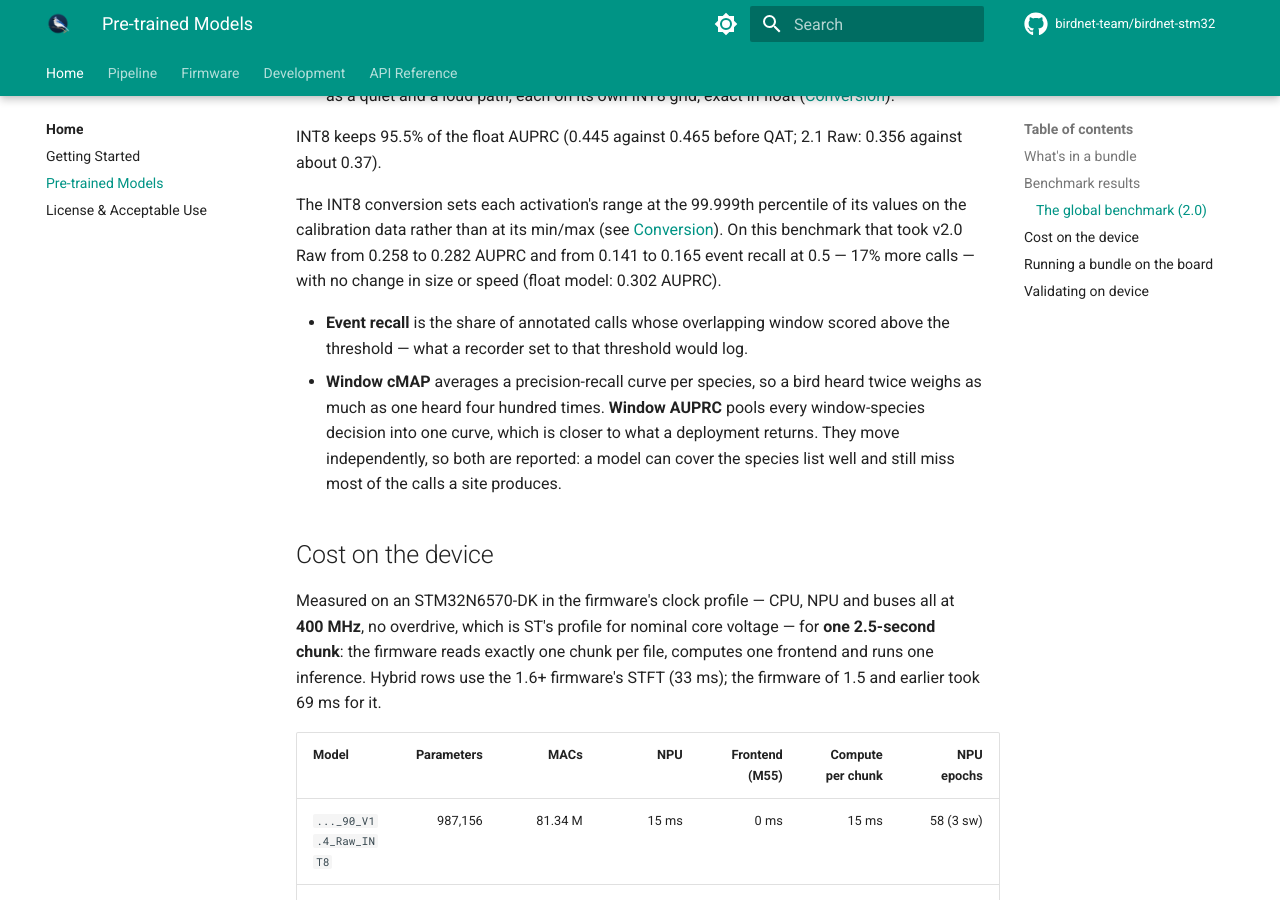
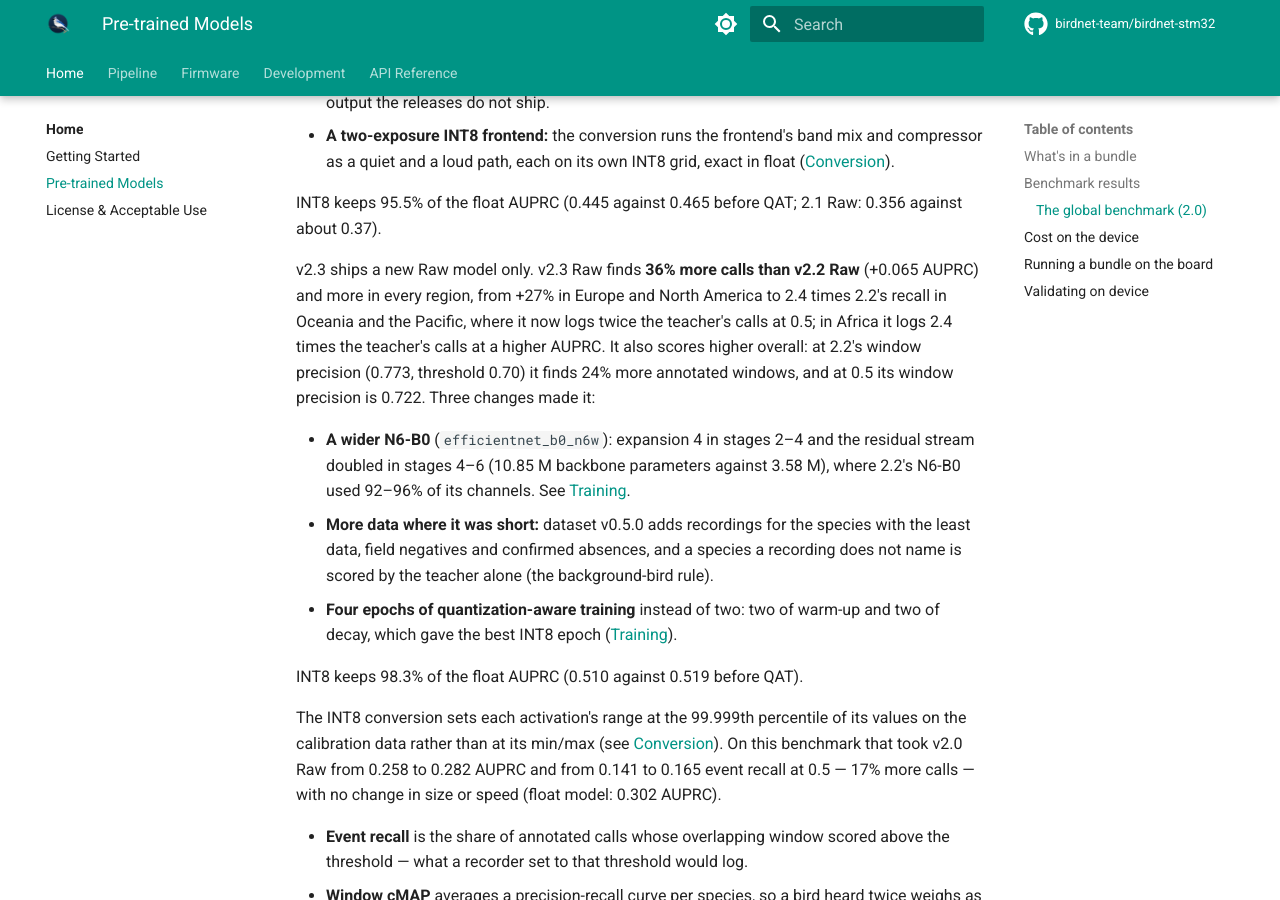
Before and after one commit to birdnet-team/birdnet-stm32, an MkDocs documentation site: the page built from docs/pretrained-models.md, in a window 1280 px wide and 900 px high, scrolled down 7973 px. Built offline with MkDocs 1.6.1 and Material for MkDocs 9.7.7, drawn with Linux system fonts in a browser that asks for light colours; comment, search, counter and statistics services are not loaded; some of the changed text lies outside the part shown.

```diff
--- a/birdnet_stm32/__init__.py
+++ b/birdnet_stm32/__init__.py
@@ -5,4 +5,4 @@ from importlib.metadata import PackageNotFoundError, version
 try:
     __version__ = version("birdnet-stm32")
 except PackageNotFoundError:
-    __version__ = "2.2.0"  # fallback when not installed
+    __version__ = "2.3.0"  # fallback when not installed
--- a/docs/pretrained-models.md
+++ b/docs/pretrained-models.md
@@ -6,8 +6,8 @@ live in different releases:
 
 | Model | Release | Use it for |
 |---|---|---|
-| **`BirdNET_Tiny_N6_GLOBAL_1K_V2.2_Raw`** | [v2.2](https://github.com/birdnet-team/birdnet-stm32/releases/tag/v2.2) (latest) | The recommended model: 1,007 bird species worldwide, all on the NPU |
-| `BirdNET_Tiny_N6_GLOBAL_1K_V2.0_Hybrid` | [v2.0](https://github.com/birdnet-team/birdnet-stm32/releases/tag/v2.0) | The current hybrid model; 2.1 and 2.2 have no hybrid model |
+| **`BirdNET_Tiny_N6_GLOBAL_1K_V2.3_Raw`** | [v2.3](https://github.com/birdnet-team/birdnet-stm32/releases/tag/v2.3) (latest) | The recommended model: 1,007 bird species worldwide, all on the NPU |
+| `BirdNET_Tiny_N6_GLOBAL_1K_V2.0_Hybrid` | [v2.0](https://github.com/birdnet-team/birdnet-stm32/releases/tag/v2.0) | The current hybrid model; 2.1 to 2.3 have no hybrid model |
 | `BirdNET_Tiny_N6_USNE_90_V1.9_Raw` | [v1.9](https://github.com/birdnet-team/birdnet-stm32/releases/tag/v1.9) | 90 species of the northeastern United States |
 
 ## What's in a bundle
@@ -150,20 +150,21 @@ and hop, INT8 model, pooled over all sites:
 | `..._1K_V2.0_Raw_INT8` | 0.244 | 0.165 | 0.120 | 0.190 | 0.282 |
 | `..._1K_V2.0_Hybrid_INT8` | 0.269 | 0.183 | 0.134 | 0.209 | 0.303 |
 | `..._1K_V2.1_Raw_INT8` | 0.355 | 0.274 | 0.220 | 0.241 | 0.356 |
-| **`..._1K_V2.2_Raw_INT8`** | **0.499** | **0.401** | **0.329** | **0.309** | **0.445** |
+| `..._1K_V2.2_Raw_INT8` | 0.499 | 0.401 | 0.329 | 0.309 | 0.445 |
+| **`..._1K_V2.3_Raw_INT8`** | **0.616** | **0.547** | **0.424** | **0.362** | **0.510** |
 | BirdNET+ V3.0 preview 3.1 | 0.695 | 0.545 | 0.450 | 0.459 | 0.597 |
 
 By region (event recall @0.5 / window AUPRC):
 
-| Region | Calls | Species | v2.0 Raw | v2.0 Hybrid | v2.1 Raw | v2.2 Raw | BirdNET+ V3.0 preview 3.1 |
-|---|---:|---:|---|---|---|---|---|
-| Europe | 29,344 | 163 | 0.225 / 0.382 | 0.250 / 0.404 | 0.341 / 0.440 | **0.469 / 0.524** | 0.603 / 0.650 |
-| North America | 6,319 | 74 | 0.215 / 0.404 | 0.249 / 0.447 | 0.361 / 0.498 | **0.491 / 0.574** | 0.681 / 0.709 |
-| South America | 7,594 | 96 | 0.142 / 0.216 | 0.172 / 0.242 | 0.259 / 0.291 | **0.387 / 0.364** | 0.578 / 0.569 |
-| Central America & Caribbean | 6,627 | 88 | 0.045 / 0.199 | 0.059 / 0.232 | 0.185 / 0.353 | **0.334 / 0.429** | 0.585 / 0.638 |
-| Oceania & Pacific | 5,517 | 15 | 0.060 / 0.621 | 0.024 / 0.615 | 0.071 / 0.654 | **0.217 / 0.690** | 0.258 / 0.754 |
-| Asia | 2,152 | 24 | 0.012 / 0.208 | 0.017 / 0.205 | 0.059 / 0.228 | **0.111 / 0.289** | 0.222 / 0.358 |
-| Africa | 1,865 | 25 | 0.054 / 0.243 | 0.060 / 0.292 | 0.146 / 0.297 | **0.210 / 0.346** | 0.135 / 0.351 |
+| Region | Calls | Species | v2.0 Raw | v2.0 Hybrid | v2.1 Raw | v2.2 Raw | v2.3 Raw | BirdNET+ V3.0 preview 3.1 |
+|---|---:|---:|---|---|---|---|---|---|
+| Europe | 29,344 | 163 | 0.225 / 0.382 | 0.250 / 0.404 | 0.341 / 0.440 | 0.469 / 0.524 | **0.597 / 0.574** | 0.603 / 0.650 |
+| North America | 6,319 | 74 | 0.215 / 0.404 | 0.249 / 0.447 | 0.361 / 0.498 | 0.491 / 0.574 | **0.624 / 0.621** | 0.681 / 0.709 |
+| South America | 7,594 | 96 | 0.142 / 0.216 | 0.172 / 0.242 | 0.259 / 0.291 | 0.387 / 0.364 | **0.531 / 0.449** | 0.578 / 0.569 |
+| Central America & Caribbean | 6,627 | 88 | 0.045 / 0.199 | 0.059 / 0.232 | 0.185 / 0.353 | 0.334 / 0.429 | **0.488 / 0.513** | 0.585 / 0.638 |
+| Oceania & Pacific | 5,517 | 15 | 0.060 / 0.621 | 0.024 / 0.615 | 0.071 / 0.654 | 0.217 / 0.690 | **0.516 / 0.732** | 0.258 / 0.754 |
+| Asia | 2,152 | 24 | 0.012 / 0.208 | 0.017 / 0.205 | 0.059 / 0.228 | 0.111 / 0.289 | **0.154 / 0.332** | 0.222 / 0.358 |
+| Africa | 1,865 | 25 | 0.054 / 0.243 | 0.060 / 0.292 | 0.146 / 0.297 | 0.210 / 0.346 | **0.318 / 0.382** | 0.135 / 0.351 |
 
 ![WABAD precision-recall curves by region for the 2.x models, the BirdNET+ V3.0 teacher and BirdNET V2.4](assets/wabad_pr_by_region.png)
 
@@ -221,6 +222,28 @@ the teacher (0.210 against 0.135) at nearly its AUPRC. Three changes made it:
 INT8 keeps 95.5% of the float AUPRC (0.445 against 0.465 before QAT; 2.1 Raw:
 0.356 against about 0.37).
 
+v2.3 ships a new Raw model only. v2.3 Raw finds **36% more calls than v2.2 Raw**
+(+0.065 AUPRC) and more in every region, from +27% in Europe and North America
+to 2.4 times 2.2's recall in Oceania and the Pacific, where it now logs twice the
+teacher's calls at 0.5; in Africa it logs 2.4 times the teacher's calls at a
+higher AUPRC. It also scores higher overall: at 2.2's window precision (0.773,
+threshold 0.70) it finds 24% more annotated windows, and at 0.5 its window
+precision is 0.722. Three changes made it:
+
+- **A wider N6-B0** (`efficientnet_b0_n6w`): expansion 4 in stages 2–4 and the
+  residual stream doubled in stages 4–6 (10.85 M backbone parameters against
+  3.58 M), where 2.2's N6-B0 used 92–96% of its channels. See
+  [Training](training.md#model-architecture).
+- **More data where it was short:** dataset v0.5.0 adds recordings for the
+  species with the least data, field negatives and confirmed absences, and a
+  species a recording does not name is scored by the teacher alone (the
+  background-bird rule).
+- **Four epochs of quantization-aware training** instead of two: two of warm-up
+  and two of decay, which gave the best INT8 epoch
+  ([Training](training.md#quantization-aware-training-qat)).
+
+INT8 keeps 98.3% of the float AUPRC (0.510 against 0.519 before QAT).
+
 The INT8 conversion sets each activation's range at the 99.999th percentile of
 its values on the calibration data rather than at its min/max (see
 [Conversion](conversion.md#activation-ranges)). On this benchmark that took
@@ -259,10 +282,11 @@ firmware's STFT (33 ms); the firmware of 1.5 and earlier took 69 ms for it.
 | **`..._1K_V2.0_Raw_INT8`** | 1,939,685 | 152.91 M | **22 ms** | 0 ms | **22 ms** | 49 (2 sw) |
 | **`..._1K_V2.0_Hybrid_INT8`** | 1,882,021 | 105.76 M | 20 ms | 33 ms | 53 ms | 36 (2 sw) |
 | `..._1K_V2.1_Raw_INT8` | 3,701,957 | 392.11 M | 32 ms | 0 ms | 32 ms | 49 (2 sw) |
-| **`..._1K_V2.2_Raw_INT8`** | 4,877,013 | 539.27 M | **35 ms** | 0 ms | **35 ms** | 82 (2 sw) |
+| `..._1K_V2.2_Raw_INT8` | 4,877,013 | 539.27 M | 35 ms | 0 ms | 35 ms | 82 (2 sw) |
+| **`..._1K_V2.3_Raw_INT8`** | 12,149,045 | 1,194.83 M | **62 ms** | 0 ms | **62 ms** | 82 (2 sw) |
 | BirdNET+ V3.0 preview 3.1 | 135,228,889 | — | — | — | — | — |
 
-The teacher is listed for scale only: **28x the parameters** of the largest model
+The teacher is listed for scale only: **11x the parameters** of the largest model
 here (about 135x those of the 1.x models), 520 MB on disk against 1 to 4 MB, and no
 device timings because it does not run on this class of hardware at all.
 
@@ -274,8 +298,8 @@ device timings because it does not run on this class of hardware at all.
 - **Compute per chunk excludes reading the audio.** The board test also reports
   59 ms of SD-card read per chunk, which a deployment does not pay: a recorder's
   audio arrives from the microphone over DMA, already in RAM. Including it, the
-  test harness measures 81 ms (raw), 92 ms (2.1 Raw), 121 ms (2.2 Raw) and
-  112 ms per file (hybrid).
+  test harness measures 81 ms (raw), 92 ms (2.1 Raw), 121 ms (2.2 Raw), 150 ms
+  (2.3 Raw) and 112 ms per file (hybrid).
 - **NPU epochs** are the compiler's scheduling units; the software ones are the
   input quantize and output dequantize, which have run on the M55 in every
   release. A shorter raw frontend in 1.5 took raw from 58 epochs to 53, 1.6's
@@ -294,12 +318,17 @@ device timings because it does not run on this class of hardware at all.
   4.88 M parameters, 3.58 M in the backbone, 5.6 MB as INT8. Its activations take
   1,751 kB of NPU RAM (2.1: 945 kB), still none in CPU RAM; the two-exposure
   frontend adds 0.8 ms and every op stays on the NPU.
+- **2.3's wider N6-B0 is 2.2x 2.2's MACs for 1.8x the NPU time** (62 ms against
+  35 ms): 12.15 M parameters, 10.85 M in the backbone, 13.2 MB as INT8, its
+  13.8 MB of weights read from external flash. The wider layers sit after the
+  activation peak, so the activations take the same 1,751 kB of NPU RAM as 2.2's,
+  none in CPU RAM.
 - **The 2.0 hybrid build nearly fills the application SRAM:** code, labels and
   every buffer share 1 MB, and its 384 KB spectrogram buffer leaves 14 KB free
   (see [Hardware](firmware/hardware.md)).
 - At 22 ms per 2.5 s chunk, raw is **114x faster than real time** (2.1 Raw at
-  32 ms: 78x; 2.2 Raw at 35 ms: 71x), so duty cycle rather than throughput sets a recorder's power
-  budget.
+  32 ms: 78x; 2.2 Raw at 35 ms: 71x; 2.3 Raw at 62 ms: 40x), so duty cycle rather
+  than throughput sets a recorder's power budget.
 
 ## Running a bundle on the board
 
--- a/pyproject.toml
+++ b/pyproject.toml
@@ -4,7 +4,7 @@ build-backend = "setuptools.build_meta"
 
 [project]
 name = "birdnet-stm32"
-version = "2.2.0"
+version = "2.3.0"
 description = "Bird sound classification for edge deployment on STM32N6570-DK with NPU"
 readme = "README.md"
 license = "MIT"
```
Also changed, not shown: CHANGELOG.md (+48 -0 lines), README.md (+21 -13 lines), docs/index.md (+6 -4 lines), docs/assets/wabad_pr_by_region.png, 2 other files.
